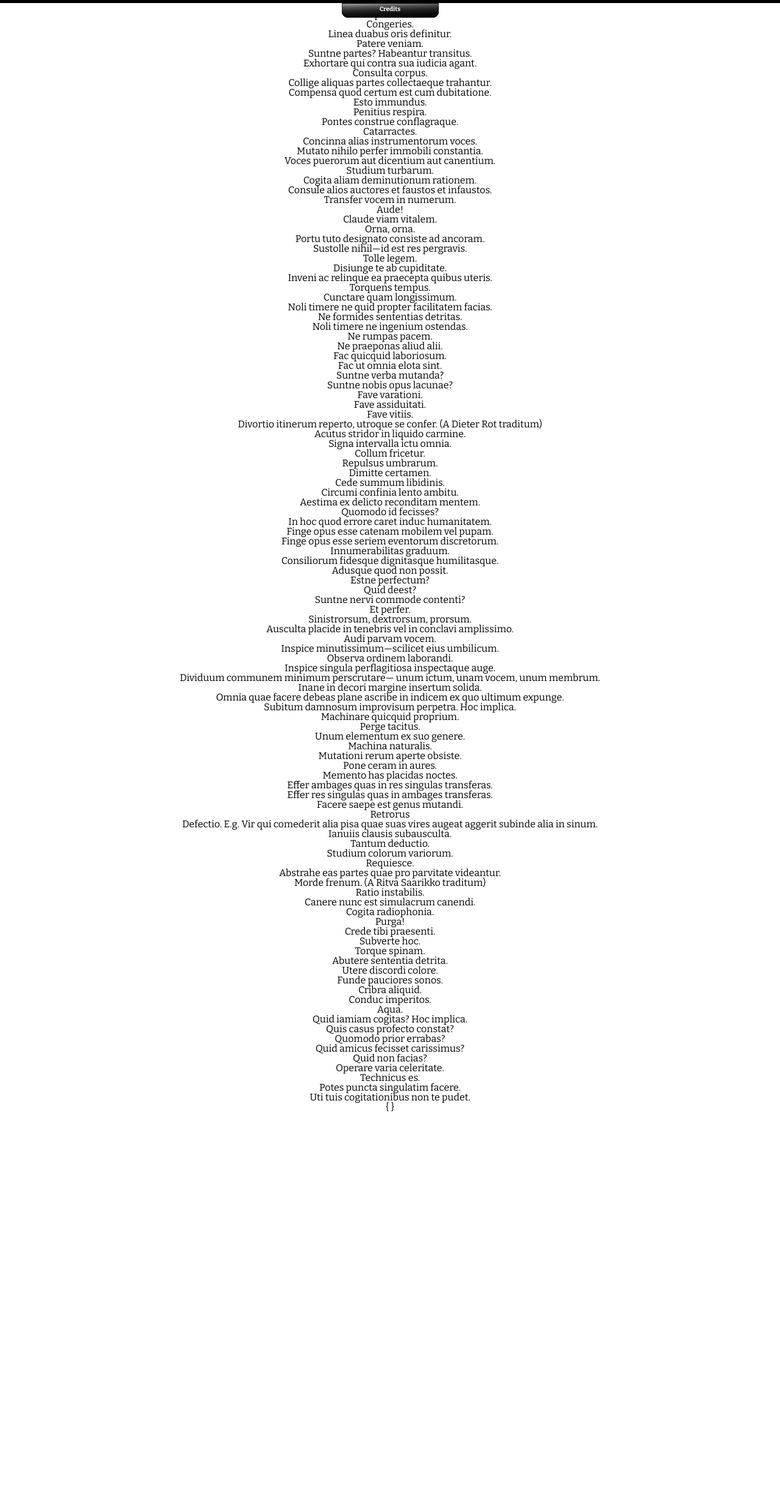
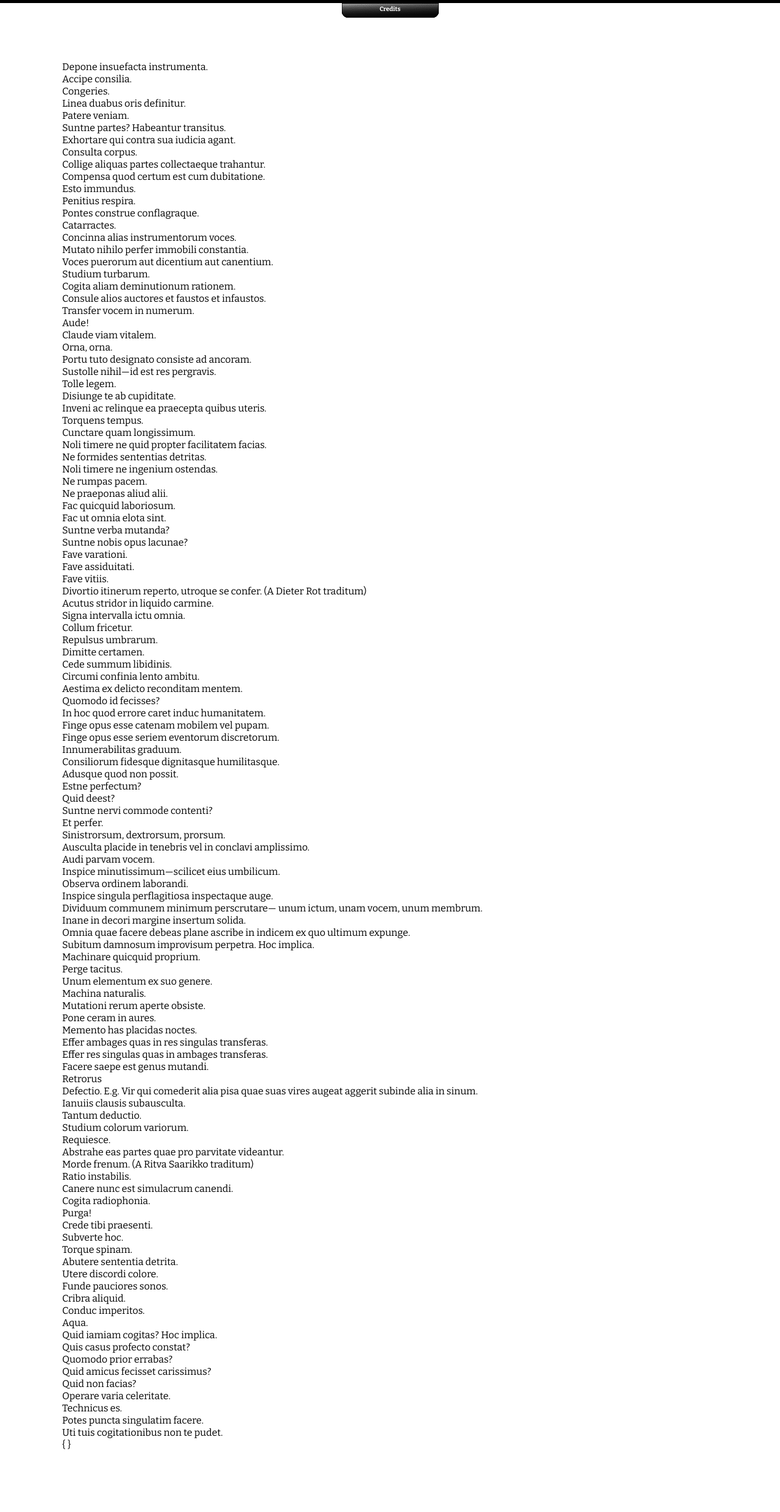
Before and after one commit to diyclassics/consilia-obliqua, a Jekyll site: the page built from cards.html, in a window 1280 px wide. Shown: the whole page at 61% size. Built offline with Jekyll 4.4.1, drawn with Linux system fonts in a browser that asks for light colours; nearby versions of some CDN libraries; comment, search, counter and statistics services are not loaded; before the commit the page ends 1825 px from its top, so only the background shows below that.

Commit message:
Update css

```diff
--- a/css/style.css
+++ b/css/style.css
@@ -69,12 +69,21 @@ body {
   font-weight: 400;
 }
 
-#text-box {
+#text-box, #card-list {
   margin: 0px auto;
   text-align: center;
   padding: 75px 15px;
   background-color: #FFF;
   border-radius: 5px;
+}
+
+#card-list {
+  text-align: left;
+  padding: 100px;
+}
+
+#card-list ul li {
+ padding: 2px;
 }
 
 #text-content {
```
